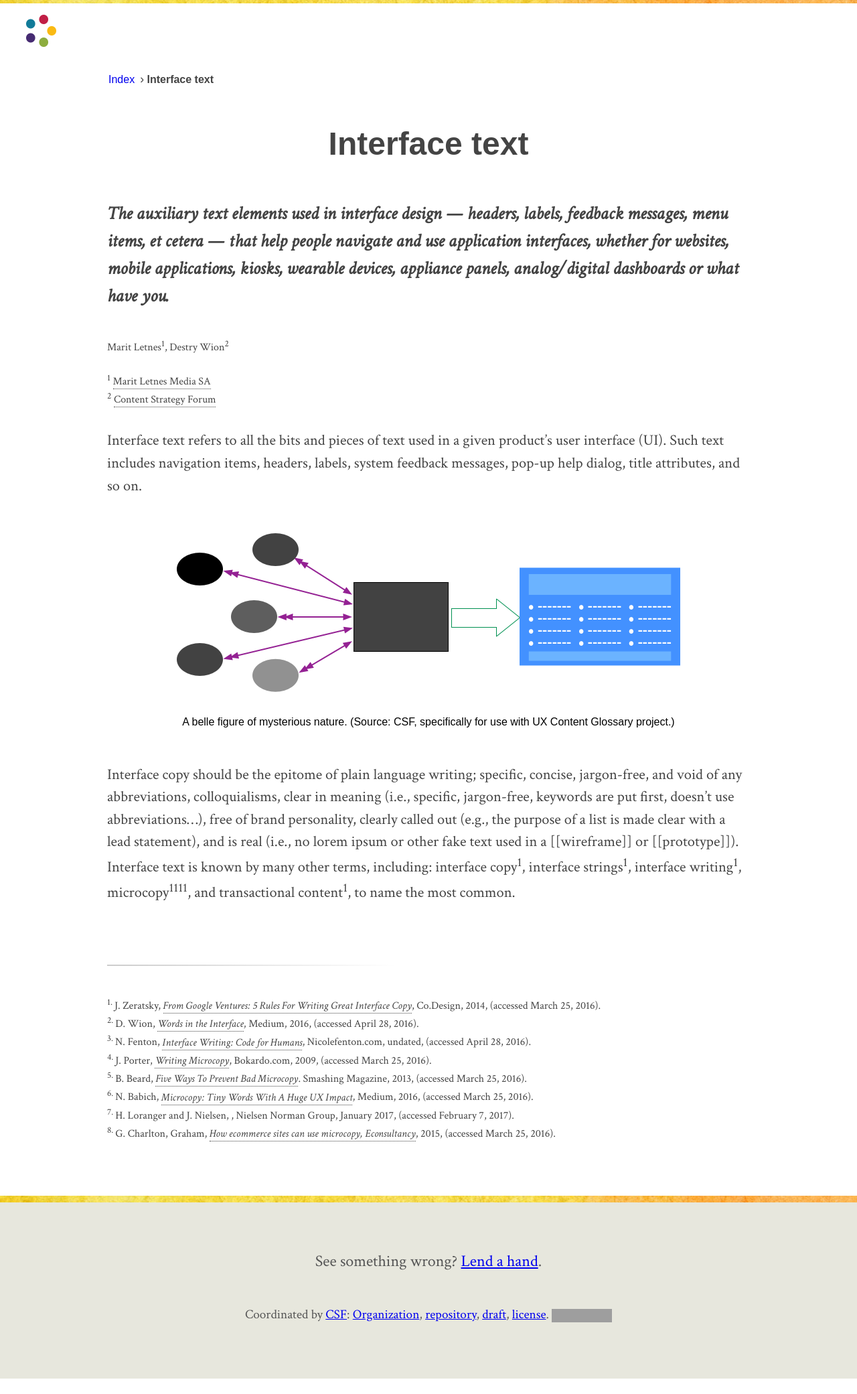
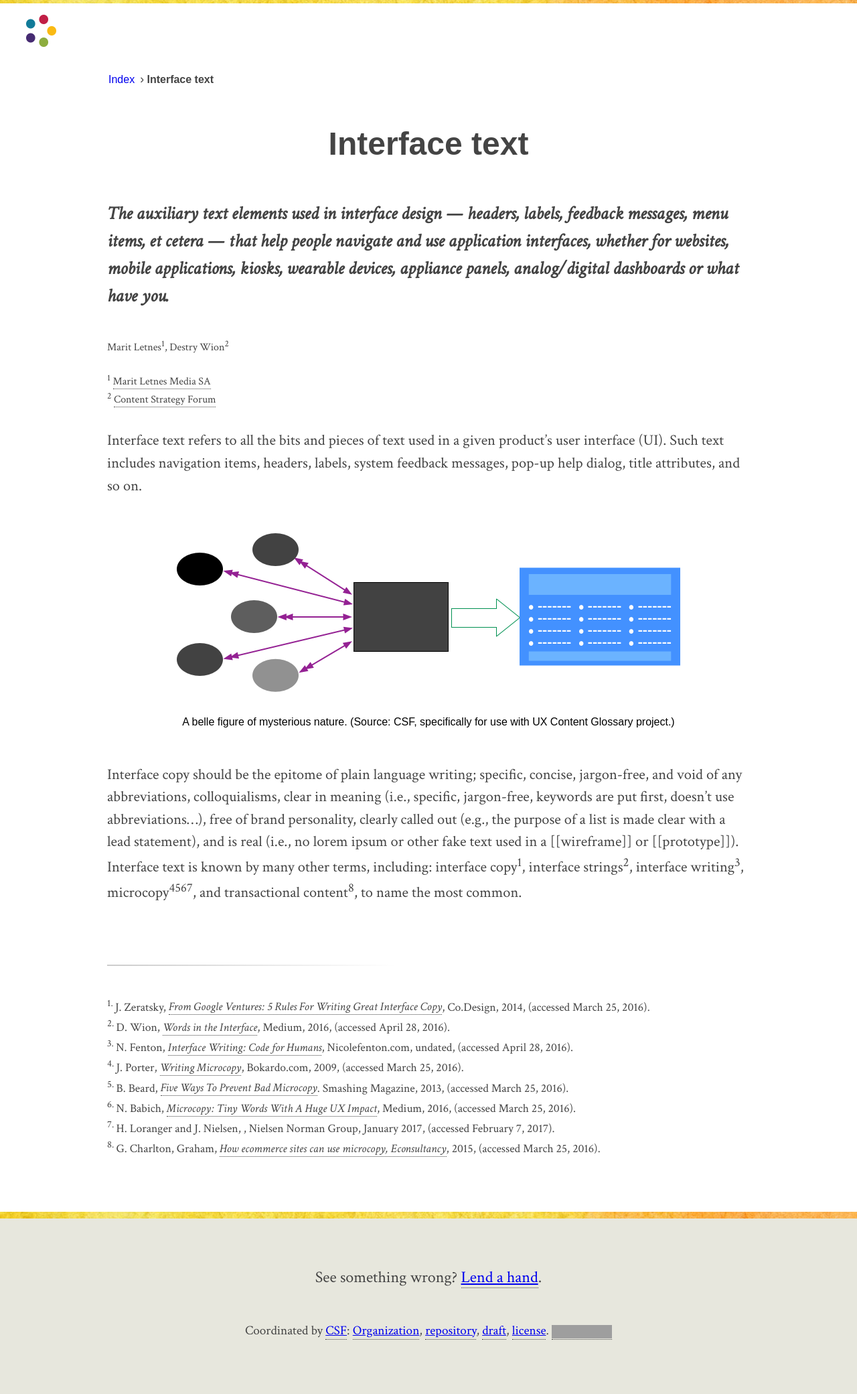
Before and after one commit to content-strategy-forum/csf-glossary, a Jekyll site: the page built from interface-text.md, in a window 1280 px wide. Shown: the whole page at 67% size. Built offline with Jekyll 4.4.1, drawn with Linux system fonts in a browser that asks for light colours; some web fonts are replaced; before the commit the page ends 2058 px from its top, so only the background shows below that; grey boxes are pictures that could not be loaded.

Commit message:
perdy persentation

```diff
--- a/assets/main.css
+++ b/assets/main.css
@@ -23,6 +23,69 @@
   color: #444;
   -webkit-font-smoothing: antialiased;
 }
+
+/* ---------------
+   TYPOGRAPHY
+------------------ */
+
+/*
+******** Font Typeface
+*/
+
+h1.term-title { font-family: 'Share', arial, sans-serif; }
+
+.breadcrumb,
+figcaption { font-family: sans-serif; }
+
+/*
+******** Font Size and Height
+*/
+
+article { font-size: 1.4rem; }
+
+h1.term-title { font-size: 3rem }
+
+.summary { font-size: 1.7rem; }
+
+.contributors,
+figcaption { font-size: 1rem; }
+
+.references { font-size: 1.1rem; }
+
+.pitch { font-size: 1.5rem; }
+
+.legal { font-size: 1.2rem; }
+
+/*
+******** Font Style, Weight & Color
+*/
+
+.summary,
+.references a { font-style: italic; }
+
+.summary { font-weight: bold; }
+
+.summary,
+footer { color: #444; }
+
+figcaption { color: #000; }
+
+/*
+******** Font Positioning & Spacing
+*/
+
+h1.term-title {
+  margin-top: 1em;
+	margin-bottom: 1em;
+	text-align: center;
+}
+
+figcaption {
+	padding-top: 1.5em;
+	padding-bottom: 1em;
+}
+
+.pitch { margin-bottom: 2em; }
 
 /* ---------------
    HEADER
@@ -121,16 +184,20 @@
 .authors li:last-child:after { content: ""; } /*Removes comma from last name in list.*/
 
 
-/* Article Anchors & Links */
+/* -------------------------
+   ANCHORS & LINKS
+---------------------------- */
 
 article a,
-article sup a {
+article sup a
+footer a {
 	transition: all .8s ease-in-out;
   color: #444;
   text-decoration: none;
 }
 
-article a { border-bottom: 1px dotted #444; }
+article a,
+footer a { border-bottom: 1px dotted #444; }
 
 article sup a {
 	padding-left: 4px;
@@ -140,10 +207,13 @@
 article sup a:first-child { padding-left: 1px; }
 
 article a:hover,
-article sup a:hover {
-	color: #000;
-	background-color: #f9f2b0;
-}
+article sup a:hover,
+footer a:hover { color: #000; }
+
+article a:hover,
+article sup a:hover { background-color: #f9f2b0; }
+
+footer a:hover { background-color: #fff; }
 
 article a:hover { border-bottom-color: #fff; }
 
@@ -165,70 +235,6 @@
   margin-top: 5em;
   background: #e7e7dd url(https://{% include domain.html %}/assets/brand/stripe.jpg) 75% -10px repeat-x;
 }
-
-/* ---------------
-   TYPOGRAPHY
------------------- */
-
-/*
-******** Font Typeface
-*/
-
-h1.term-title { font-family: 'Share', arial, sans-serif; }
-
-.breadcrumb,
-figcaption { font-family: sans-serif; }
-
-/*
-******** Font Size and Height
-*/
-
-article { font-size: 1.4rem; }
-
-h1.term-title { font-size: 3rem }
-
-.summary { font-size: 1.7rem; }
-
-.contributors,
-figcaption,
-.references { font-size: 1rem; }
-
-.pitch { font-size: 1.5rem; }
-
-.legal { font-size: 1.2rem; }
-
-/*
-******** Font Style, Weight & Color
-*/
-
-.summary,
-.references a { font-style: italic; }
-
-.summary {
-	font-weight: bold;
-	color: #444;
-}
-
-figcaption { color: #000; }
-
-footer { color: #555; }
-
-/*
-******** Font Positioning & Spacing
-*/
-
-h1.term-title {
-  margin-top: 1em;
-	margin-bottom: 1em;
-	text-align: center;
-}
-
-figcaption {
-	padding-top: 1.5em;
-	padding-bottom: 1em;
-}
-
-.pitch { margin-bottom: 2em; }
 
 
 /* ----------------------------------
--- a/interface-text.md
+++ b/interface-text.md
@@ -47,7 +47,7 @@
 
 <!-- SYSNONYMOUS TERMS PARAGRAPH(S), IF ANY -->
 
-Interface text is known by many other terms, including: interface copy<sup id="#ref-1">1</sup>, interface strings<sup id="#ref-2">1</sup>, interface writing<sup id="#ref-3">1</sup>, microcopy<sup id="#ref-4">1</sup><sup id="#ref-5">1</sup><sup id="#ref-6">1</sup><sup id="#ref-7">1</sup>,  and transactional content<sup id="#ref-8">1</sup>, to name the most common.
+Interface text is known by many other terms, including: interface copy<sup id="#ref-1">1</sup>, interface strings<sup id="#ref-2">2</sup>, interface writing<sup id="#ref-3">3</sup>, microcopy<sup id="#ref-4">4</sup><sup id="#ref-5">5</sup><sup id="#ref-6">6</sup><sup id="#ref-7">7</sup>, and transactional content<sup id="#ref-8">8</sup>, to name the most common.
 
 <hr class="footnotes">
 
```
